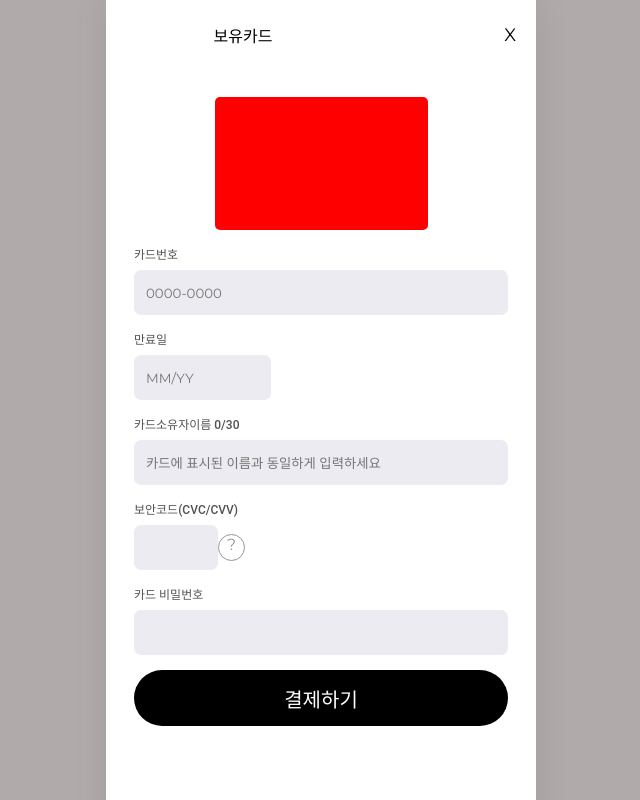
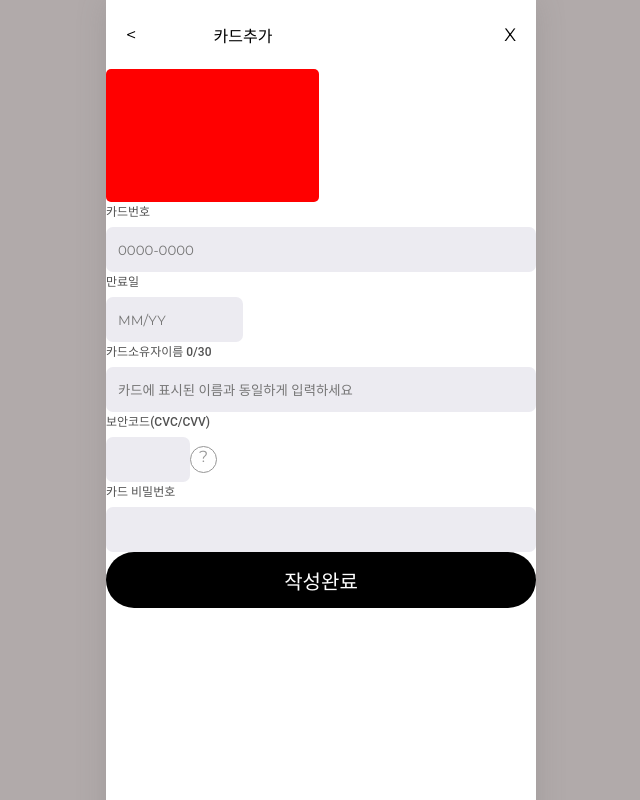
Before and after one commit to eunjikimdev/interninmeta, a React (Vite) app: page /payment in a window 1280 px wide. Shown: the top 800 px of the page, without its empty margins (319-959 px from the left). Built offline with nearby package versions, Linux system fonts and the light colour scheme.

Commit message:
feat: payment페이지 라우터 정리

```diff
--- a/src/App.jsx
+++ b/src/App.jsx
@@ -7,6 +7,8 @@ import CartPage from './pages/CartPage.jsx';
 import NotFound from './pages/NotFound.jsx';
 import ProductDetailPage from './pages/ProductDetailPage.jsx';
 import ContextData from './components/context/ContextData.jsx';
+import CardPage from './pages/CardPage.jsx';
+import PaymentComplete from './pages/PaymentComplete.jsx';
 
 function App() {
   //전체 상품 목록을 저장하는 state
@@ -101,6 +103,8 @@ function App() {
           <Route path="/payment" element={<PaymentPage />} />
           <Route path="/cart" element={<CartPage />} />
           <Route path="/product/:id" element={<ProductDetailPage />} />
+          <Route path="/card" element={<CardPage />} />
+          <Route path="/paymentComplete" element={<PaymentComplete />} />
           <Route path="*" element={<NotFound />} />
         </Routes>
       </ContextData.Provider>
--- /dev/null
+++ b/src/pages/CardPage.jsx
@@ -0,0 +1,49 @@
+import React from 'react';
+import Header from '../components/Header';
+import Button from '../components/Button';
+import { useNavigate } from 'react-router-dom';
+
+const CardPage = () => {
+  const nav = useNavigate();
+  return (
+    <>
+      <Header
+        type={'WHITE'}
+        title={'보유카드'}
+        // leftChild={<Button text={'<'} type={'BACK'} />}
+        rightChild={
+          <Button text={'X'} type={'BACK'} onClick={() => nav('/cart')} />
+        }
+      />
+      <p>새로운 카드를 등록해주세요</p>
+
+      <div
+        className="registeredCard"
+        style={{
+          width: '213px',
+          height: '133px',
+          backgroundColor: 'red',
+          borderRadius: '5px',
+        }}
+      ></div>
+      <Button
+        text={'위 카드로 결제하기'}
+        type={'Finish'}
+        onClick={() => nav('/paymentComplete')}
+      />
+      <div
+        className="emptyCard"
+        style={{
+          width: '213px',
+          height: '133px',
+          backgroundColor: 'grey',
+          borderRadius: '5px',
+          cursor: 'pointer',
+        }}
+        onClick={() => nav('/payment')}
+      ></div>
+    </>
+  );
+};
+
+export default CardPage;
--- a/src/pages/CartPage.jsx
+++ b/src/pages/CartPage.jsx
@@ -67,7 +67,7 @@ const CartPage = () => {
           <Button
             text={'결제하기'}
             type={'Finish'}
-            onClick={() => nav('/payment')}
+            onClick={() => nav('/card')}
           ></Button>
         </div>
       </section>
--- /dev/null
+++ b/src/pages/PaymentComplete.jsx
@@ -0,0 +1,25 @@
+import React from 'react';
+import { useNavigate } from 'react-router-dom';
+import Header from '../components/Header';
+import Button from '../components/Button';
+
+const PaymentComplete = () => {
+  const nav = useNavigate();
+  return (
+    <>
+      <Header />
+      <h1>결제 완료!</h1>
+      <h4>총 3개의 상품을 구매하셨습니다.</h4>
+
+      <h3>총 결제금액</h3>
+      <h2>98,000원</h2>
+      <Button
+        text={'상품목록보기'}
+        type={'Finish'}
+        onClick={() => nav('/list')}
+      />
+    </>
+  );
+};
+
+export default PaymentComplete;
--- /dev/null
+++ b/src/pages/PaymentPage.css
@@ -0,0 +1,35 @@
+/* CardForm.css */
+.cardForm {
+  display: flex;
+  flex-direction: column;
+  align-items: center;
+  padding: 28px;
+  gap: 15px;
+}
+
+.cardForm > * {
+  width: 100%;
+}
+
+form p {
+  color: #525252;
+  font-size: 12px;
+  font-weight: 500;
+  font-family: Roboto;
+  margin-bottom: 8px;
+}
+
+input {
+  background-color: #ecebf1;
+  border: none;
+  width: 100%;
+  height: 45px;
+  padding: 12px;
+  border-radius: 7px;
+}
+
+.flex {
+  display: flex;
+  flex-direction: row;
+  align-items: center;
+}
--- a/src/pages/PaymentPage.jsx
+++ b/src/pages/PaymentPage.jsx
@@ -3,8 +3,11 @@ import CardForm from '../components/CardForm/CardForm';
 import Header from '../components/Header';
 import Button from '../components/Button';
 import { useNavigate } from 'react-router-dom';
+import './PaymentPage.css';
 
 const PaymentPage = () => {
+  const nav = useNavigate();
+
   const [cardData, setcardData] = useState({
     cardNumber: '',
     expiryDate: '',
@@ -13,20 +16,109 @@ const PaymentPage = () => {
     pinNumber: '',
   });
 
-  const nav = useNavigate();
+  const [value, setValue] = useState(''); //제어되는 컴포넌트에 전달되는 value는 undefined나 null이 되어서는 안됩니다. 아래의 firstName 필드처럼 초기값을 비워두어야 하는 경우 State 변수를 빈 문자열('')로 초기화 하세요.
+
+  // const handleChange = (e) => {
+  //   const { name, value } = e.target;
+  // };
+
+  // const handleChangeValue = (e) => {
+  //   setValue(e.target.value);
+  // };
+  const handleChange = (e) => {
+    const { name, value } = e.target;
+    setcardData((prev) => ({
+      ...prev,
+      [name]: value,
+    }));
+  };
+
   return (
     <>
       <Header
         type={'WHITE'}
-        title={'보유카드'}
-        // leftChild={<Button text={'<'} type={'BACK'} />}
-        rightChild={
-          <Button text={'X'} type={'BACK'} onClick={() => nav('/cart')} />
-        }
+        title={'카드추가'}
+        leftChild={<Button text={'<'} type={'BACK'} onClick={() => nav(-1)} />}
+        rightChild={<Button text={'X'} type={'BACK'} onClick={() => nav(-1)} />}
       />
-      <CardForm />
+      {/* <CardForm /> */}
+      <div
+        className="cardPreview"
+        style={{
+          width: '213px',
+          height: '133px',
+          backgroundColor: 'red',
+          borderRadius: '5px',
+        }}
+      ></div>
+      <form className="CardNumber">
+        <p>카드번호</p>
+        <input
+          type="number"
+          name="cardNumber"
+          value={cardData.cardNumber}
+          onChange={handleChange}
+          placeholder="0000-0000"
+        />
+      </form>
+      <form className="ExpiryDate">
+        <label htmlFor="">
+          <p>만료일</p>
+          <input
+            type="number"
+            name="expiryDate"
+            placeholder="MM/YY"
+            style={{ width: '137px' }}
+          />
+        </label>
+      </form>
+      <form className="CardHolder">
+        <label htmlFor="">
+          <p>카드소유자이름 0/30</p>
+          <input
+            type="text"
+            name="cardHolder"
+            placeholder="카드에 표시된 이름과 동일하게 입력하세요"
+            value={cardData.cardHolder}
+            onChange={handleChange}
+          />
+        </label>
+      </form>
+      <form className="SecurityCode">
+        <label htmlFor="">
+          <p>보안코드(CVC/CVV)</p>
+          <div className="flex">
+            <input
+              type="number"
+              name="securityCode"
+              style={{ width: '84px' }}
+            />
+            <div
+              className="questionMrk"
+              style={{
+                width: '27px',
+                height: '27px',
+                border: '1px solid #969696',
+                borderRadius: '16px',
+                display: 'flex',
+                flexDirection: 'column',
+                alignItems: 'center',
+                color: '#969696',
+              }}
+            >
+              ?
+            </div>
+          </div>
+        </label>
+      </form>
+      <form className="PinNumber">
+        <label htmlFor="">
+          <p>카드 비밀번호</p>
+          <input type="number" name="pinNumber" />
+        </label>
+      </form>
+      <Button text={'작성완료'} type={'Finish'} onClick={() => nav('/card')} />
     </>
   );
 };
-
 export default PaymentPage;
```
Also changed, not shown: 4 other files (tests, documents, lock files or other folders).
